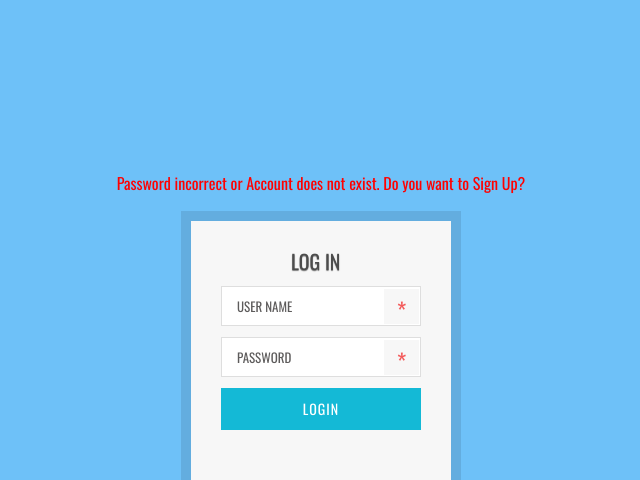
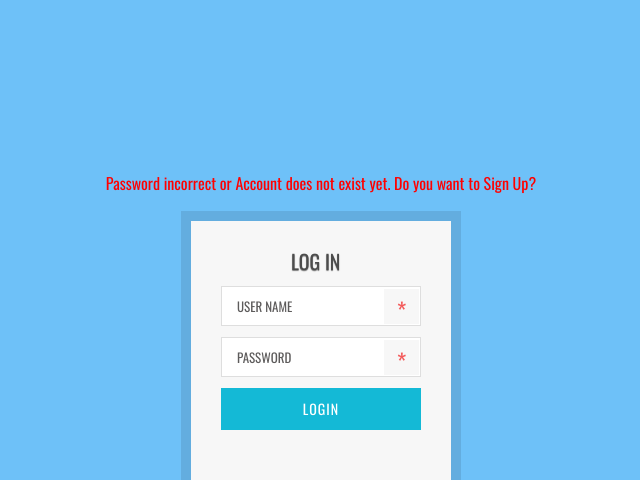
Before and after one commit to YijunFang/Pet_Recipe, a Python web app: template app/templates/login_err.html in a window 1280 px wide. Shown: the top 480 px of the page, without its empty margins (319-959 px from the left). Run offline with Jinja, Linux system fonts and the light colour scheme; the template is opened without the code that fills it, so the values that code supplies are empty.

Commit message:
fix on the login with email confirm

```diff
--- a/app/templates/login_err.html
+++ b/app/templates/login_err.html
@@ -10,7 +10,7 @@
 <body>
 <div id="main" class="container">
     <div id="msg" align="center">
-        <h4>Password incorrect or Account does not exist. Do you want to Sign Up?</h4>
+        <h4>Password incorrect or Account does not exist yet. Do you want to Sign Up?</h4>
     </div>
 
 
--- a/app/views.py
+++ b/app/views.py
@@ -273,7 +273,7 @@ def login():
             # signup page
             return render_template('login_err.html')
 
-        elif u.password == password:
+        elif u.password == password && u.authenticated==1:
             print("login success")
             user_id = u.id
             login_user(u)
```
